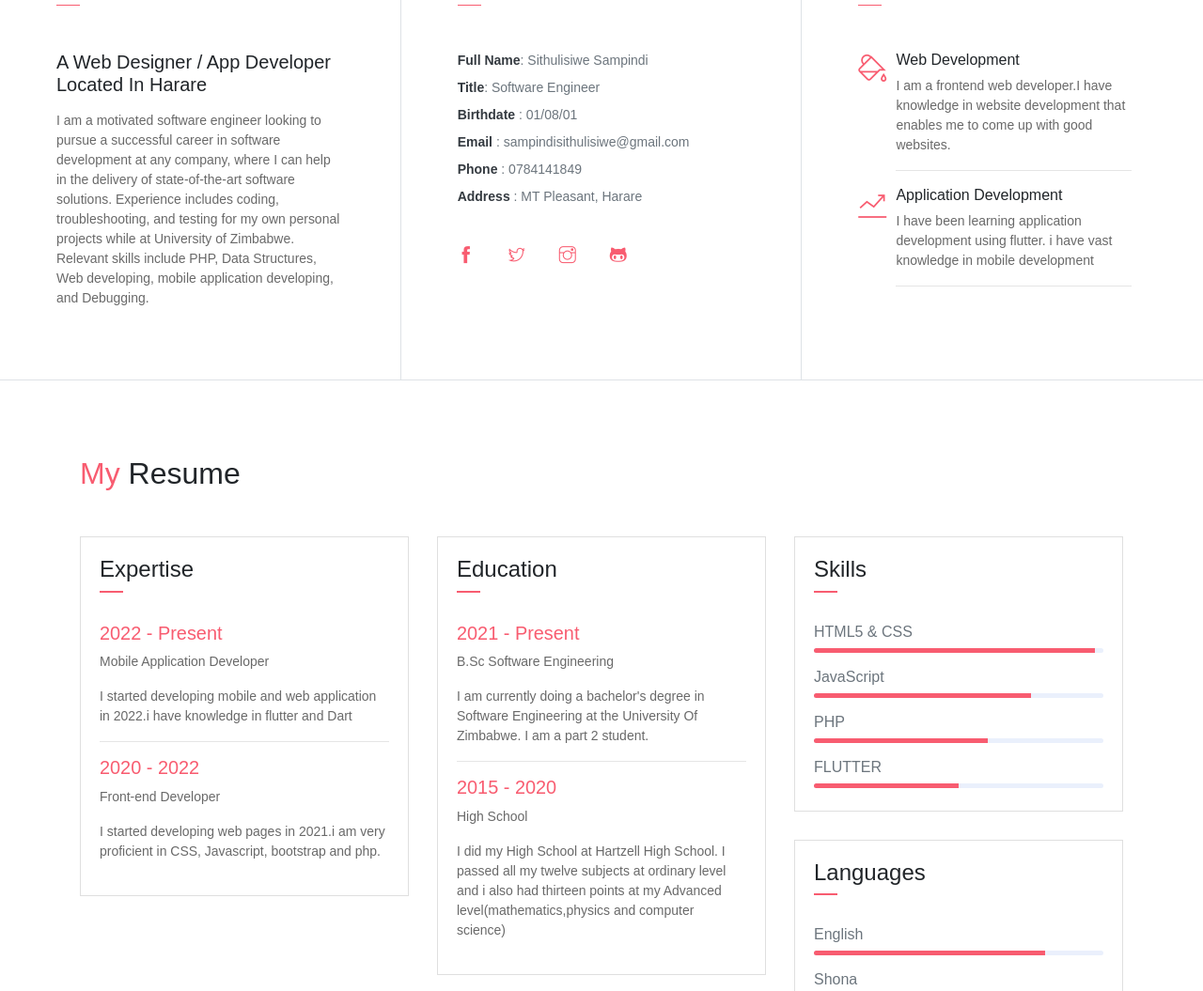
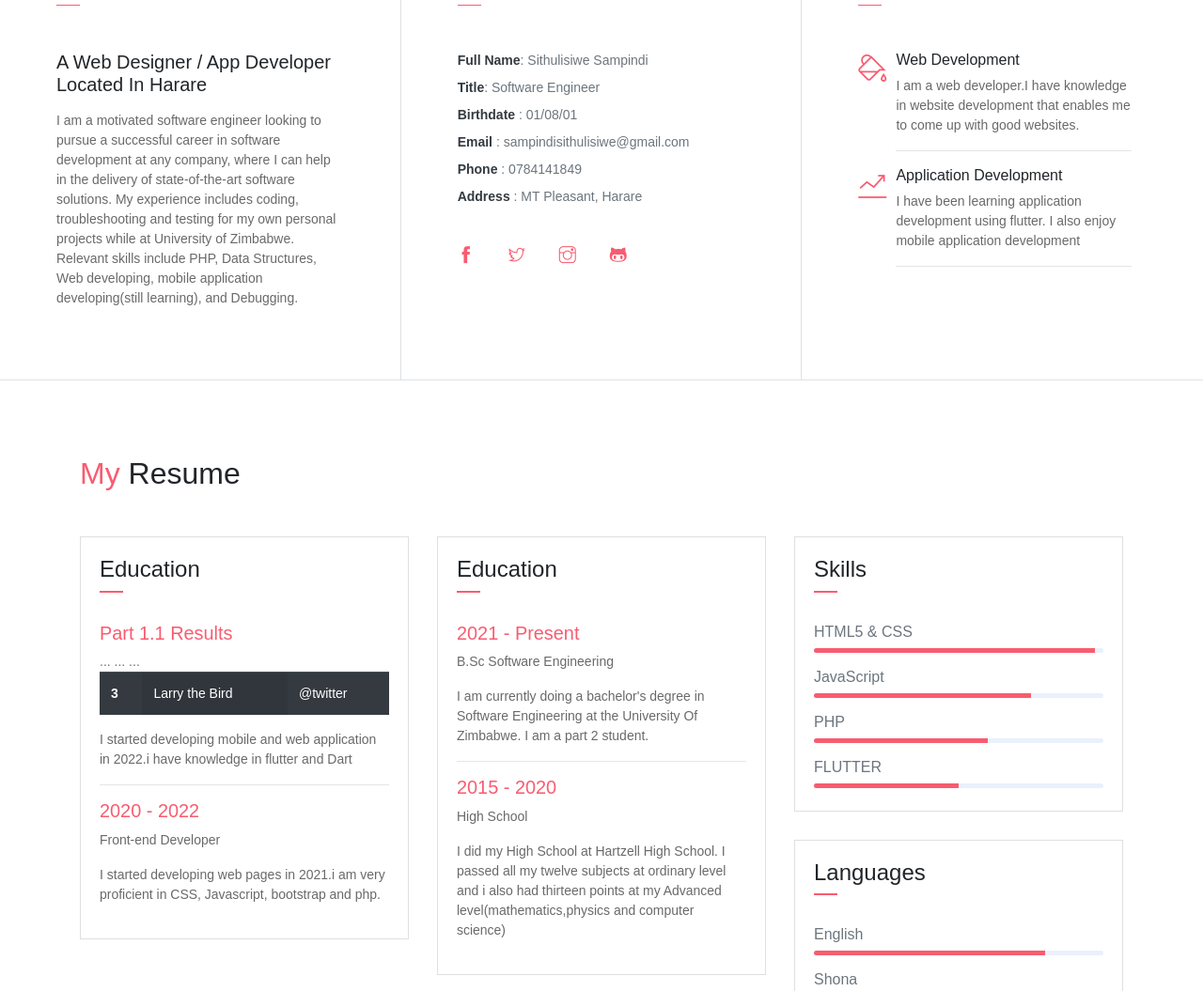
Before and after one commit to Stulie17Sampindi/My-Portfolio, a plain HTML site: page public_html/index.html in a window 1280 px wide. Shown: the part 814-1869 px from the top of the page at 94% size. Drawn offline with Linux system fonts and the light colour scheme.

Commit message:
Update index.html

```diff
--- a/public_html/index.html
+++ b/public_html/index.html
@@ -16,10 +16,10 @@
     <header class="header">
         <div class="container">
             <ul class="social-icons pt-3">
-                <li class="social-item"><a class="social-link text-light" href="https://www.facebook.com/profile.php?id=100074256032622"><i class="ti-facebook" aria-hidden="true"></i></a></li>
-                <li class="social-item"><a class="social-link text-light" href="https://twitter.com/stulie2?t=lge8oMR2Vv4Jwl5Q2OgYlQ&s=08"><i class="ti-twitter" aria-hidden="true"></i></a></li>
+                <li class="social-item"><a class="social-link text-light" href="https://www.facebook.com"><i class="ti-facebook" aria-hidden="true"></i></a></li>
+                <li class="social-item"><a class="social-link text-light" href="https://twitter.com"><i class="ti-twitter" aria-hidden="true"></i></a></li>
 
-                <li class="social-item"><a class="social-link text-light" href="https://www.instagram.com/sampindisithulisiwe/"><i class="ti-instagram" aria-hidden="true"></i></a></li>
+                <li class="social-item"><a class="social-link text-light" href="https://www.instagram.com/"><i class="ti-instagram" aria-hidden="true"></i></a></li>
                 <li class="social-item"><a class="social-link text-light" href="#"><i class="ti-github" aria-hidden="true"></i></a></li>
             </ul>
             <div class="header-content">
@@ -70,7 +70,7 @@
                 <h3 class="font-weight-light">Who am I ?</h3>
                 <span class="line mb-5"></span>
                 <h5 class="mb-3">A Web Designer / App Developer Located In Harare</h5>
-                <p class="mt-20"> I am a motivated software engineer looking to pursue a successful career in software development at any company, where I can help in the delivery of state-of-the-art software solutions. Experience includes coding, troubleshooting, and testing for my own personal projects while at University of Zimbabwe. Relevant skills include PHP, Data Structures, Web developing, mobile application developing, and Debugging.</p>
+                <p class="mt-20"> I am a motivated software engineer looking to pursue a successful career in software development at any company, where I can help in the delivery of state-of-the-art software solutions. My experience includes coding, troubleshooting and testing for my own personal projects while at University of Zimbabwe. Relevant skills include PHP, Data Structures, Web developing, mobile application developing(still learning), and Debugging.</p>
 
             </div>
             <div class="col-lg-4 about-card">
@@ -101,7 +101,7 @@
                     <div class="col-1 text-danger pt-1"><i class="ti-paint-bucket icon-lg"></i></div>
                     <div class="col-10 ml-auto mr-3">
                         <h6>Web Development</h6>
-                        <p class="subtitle">I am a frontend web developer.I have knowledge in website development that enables me to come up with good websites.</p>
+                        <p class="subtitle">I am a web developer.I have knowledge in website development that enables me to come up with good websites.</p>
                         <hr>
                     </div>
                 </div>
@@ -109,7 +109,7 @@
                     <div class="col-1 text-danger pt-1"><i class="ti-stats-up icon-lg"></i></div>
                     <div class="col-10 ml-auto mr-3">
                         <h6>Application Development</h6>
-                        <p class="subtitle">I have been learning application development using flutter. i have vast knowledge in mobile development</p>
+                        <p class="subtitle">I have been learning application development using flutter. I also enjoy  mobile application development</p>
                         <hr>
                     </div>
                 </div>
@@ -126,13 +126,30 @@
                     <div class="card">
                        <div class="card-header">
                             <div class="mt-2">
-                                <h4>Expertise</h4>
+                                <h4>Education</h4>
                                 <span class="line"></span>
                             </div>
                         </div>
                         <div class="card-body">
-                            <h6 class="title text-danger">2022 - Present</h6>
-                            <P>Mobile Application Developer</P>
+                            <h6 class="title text-danger">Part 1.1 Results</h6>
+                            <table class="table table-dark">
+  <thead>
+    ...
+  </thead>
+  <tbody>
+    <tr class="table-active">
+      ...
+    </tr>
+    <tr>
+      ...
+    </tr>
+    <tr>
+      <th scope="row">3</th>
+      <td colspan="2" class="table-active">Larry the Bird</td>
+      <td>@twitter</td>
+    </tr>
+  </tbody>
+</table>
                             <P class="subtitle">I started developing mobile and web application in 2022.i have knowledge in flutter and Dart</P>
                             <hr>
                             <h6 class="title text-danger">2020 - 2022</h6>
```
